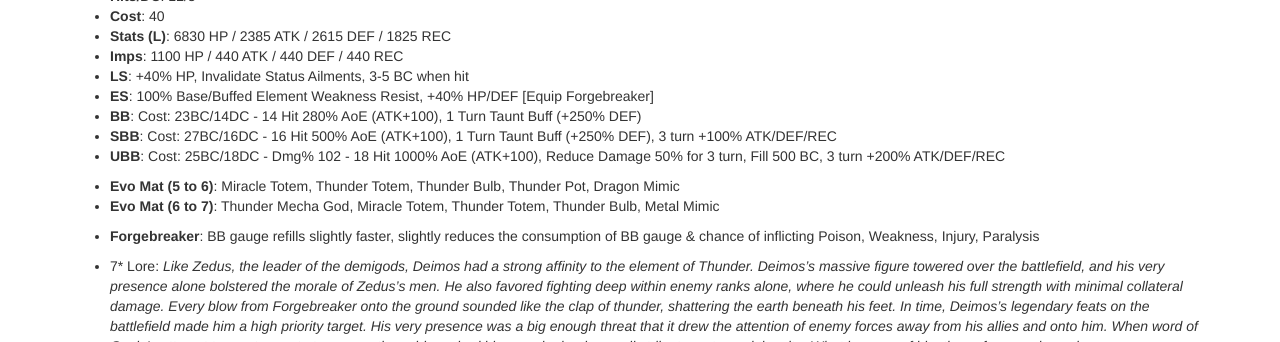
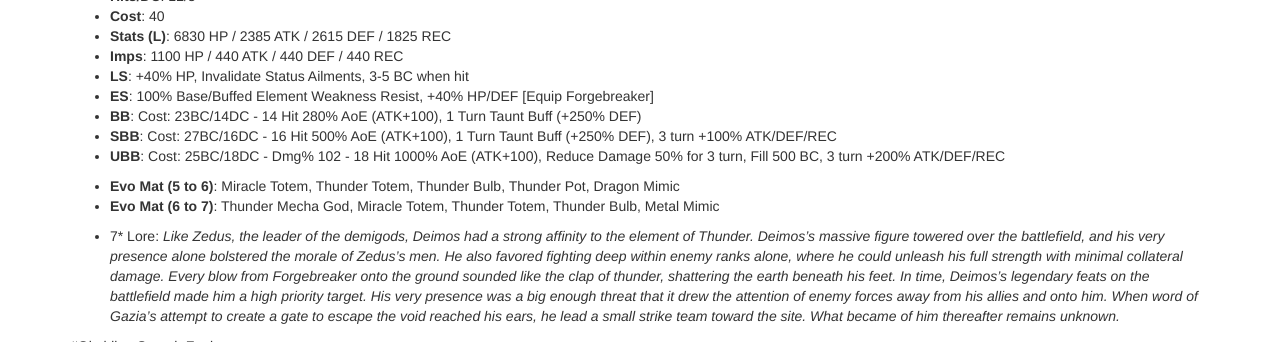
Before and after one commit to Deathmax/deathmax.github.io, a Jekyll site: the page built from index.html, in a window 1280 px wide and 900 px high, scrolled down 1963 px, cut to the strip 32-374 px from the top of the window. Built offline with Jekyll 4.4.1, drawn with Linux system fonts in a browser that asks for light colours; nearby versions of some CDN libraries; library files that are not in the unit come from our copies; the list of posts is cut into pages by our own code.

Commit message:
remove paskuan stuff

```diff
--- a/_posts/2015-07-21-brave-frontier---update-notes---tue-jul-21-2015.md
+++ b/_posts/2015-07-21-brave-frontier---update-notes---tue-jul-21-2015.md
@@ -45,8 +45,6 @@ tags: []
 * **Evo Mat (5 to 6)**: Miracle Totem, Thunder Totem, Thunder Bulb, Thunder Pot, Dragon Mimic
 * **Evo Mat (6 to 7)**: Thunder Mecha God, Miracle Totem, Thunder Totem, Thunder Bulb, Metal Mimic
 
-* **Forgebreaker**: BB gauge refills slightly faster, slightly reduces the consumption of BB gauge & chance of inflicting Poison, Weakness, Injury, Paralysis
-
 * 7\* Lore: *Like Zedus, the leader of the demigods, Deimos had a strong affinity to the element of Thunder. Deimos's massive figure towered over the battlefield, and his very presence alone bolstered the morale of Zedus's men. He also favored fighting deep within enemy ranks alone, where he could unleash his full strength with minimal collateral damage. Every blow from Forgebreaker onto the ground sounded like the clap of thunder, shattering the earth beneath his feet. In time, Deimos's legendary feats on the battlefield made him a high priority target. His very presence was a big enough threat that it drew the attention of enemy forces away from his allies and onto him. When word of Gazia's attempt to create a gate to escape the void reached his ears, he lead a small strike team toward the site. What became of him thereafter remains unknown.*
 
 {: .dark}
```
